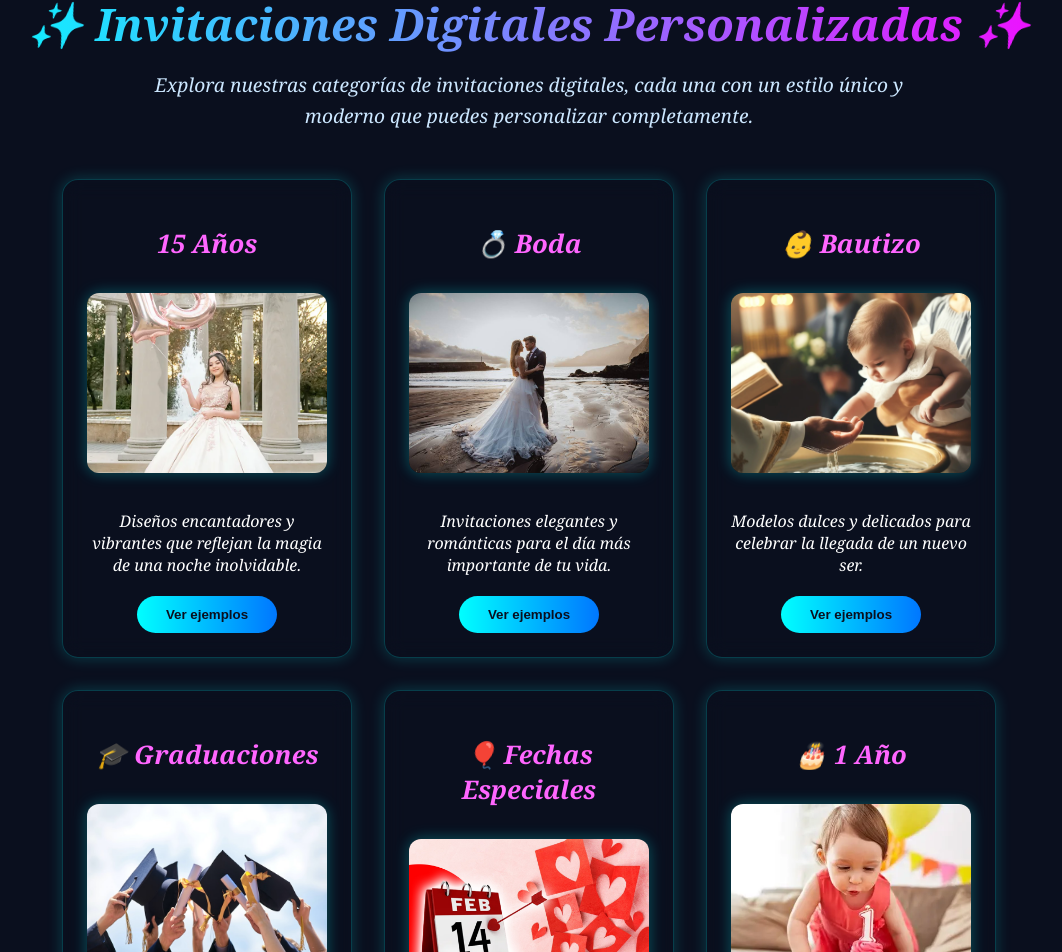
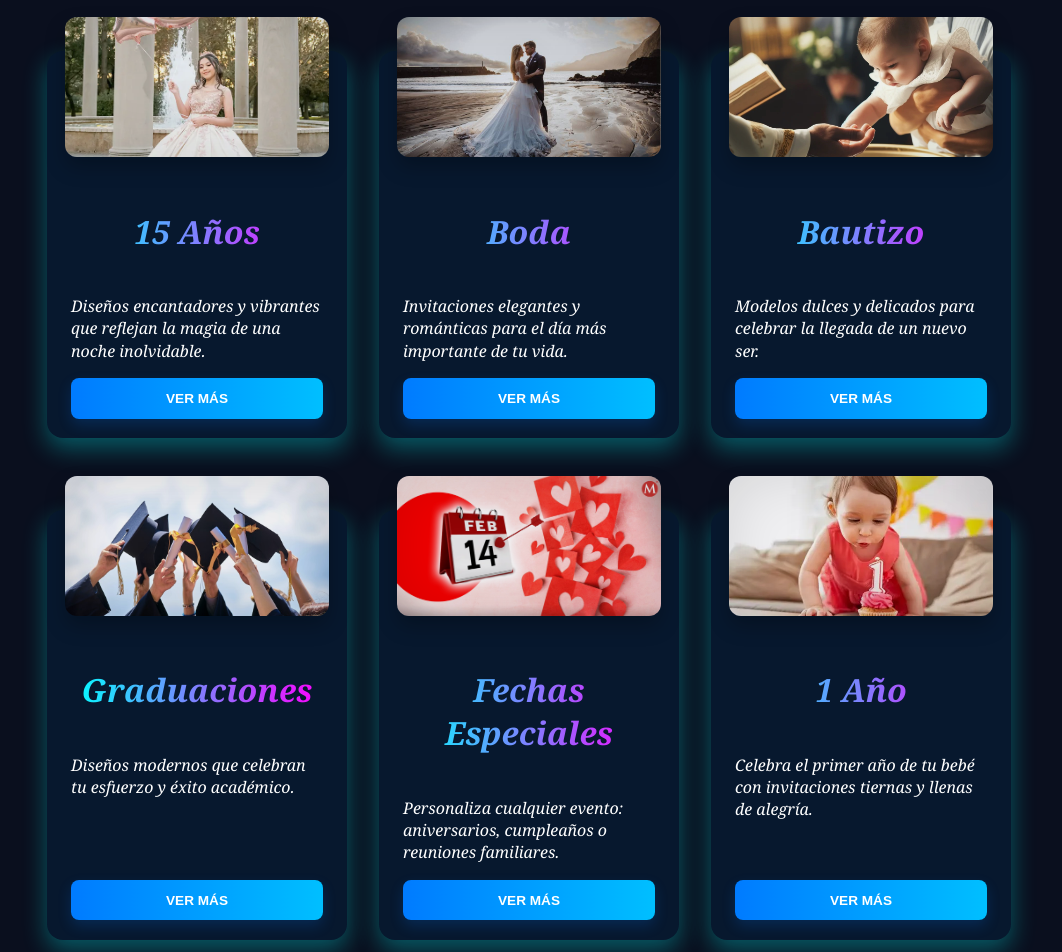
Before and after one commit to bleck09/BinvityQR, a React (Vite) app: page /#/ in a window 1280 px wide. Shown: the part 1823-2775 px from the top of the page, without its empty margins (111-1173 px from the left). Built offline with nearby package versions, Linux system fonts and the light colour scheme.

Commit message:
Codigo mejorado Bonito

```diff
--- a/src/components/secciones/catagolo/Catalogo.css
+++ b/src/components/secciones/catagolo/Catalogo.css
@@ -1,3 +1,4 @@
+/* ========== Mantengo tus reglas globales (sin cambios) ========== */
 .products-section {
   min-height: 100vh;
   padding: 4rem 2rem;
@@ -13,11 +14,10 @@
   font-size: 2.8rem;
   margin-bottom: 1rem;
   background: linear-gradient(90deg, #00ffff, #ff00ff);
-  background-clip: text; /* ✅ propiedad estándar */
-  -webkit-background-clip: text; /* para navegadores basados en WebKit (Chrome, Edge, Safari) */
+  background-clip: text;
+  -webkit-background-clip: text;
   -webkit-text-fill-color: transparent;
 }
-
 
 .products-subtitle {
   font-size: 1.2rem;
@@ -25,6 +25,7 @@
   margin: 0 auto 3rem auto;
   line-height: 1.6;
   color: #cce7ff;
+  margin-bottom: 5rem;
 }
 
 .categorias-container {
@@ -34,74 +35,127 @@
   gap: 2rem;
 }
 
-.categoria-card {
-  background: rgba(10, 15, 30, 0.6);
-  border: 1px solid rgba(0, 255, 255, 0.2);
-  border-radius: 16px;
-  padding: 1.5rem;
-  width: 290px;
-  backdrop-filter: blur(10px);
-  box-shadow: 0 0 15px rgba(0, 255, 255, 0.2);
-  transition: all 0.3s ease;
-  text-align: center;
+/* =================== Estilos únicos de los cards (prefijo bk-) =================== */
+/* =================== Estilos únicos de los cards (ajustado y uniforme) =================== */
+
+/* Card principal */
+.bk-card {
+  position: relative;
+  display: flex;
+  flex-direction: column;
+  width: 300px;
+  border-radius: 1rem;
+  background: #07182E;
+  color: #333;
+  overflow: visible;
+  box-shadow: 0 10px 25px rgba(0, 255, 255, 0.315);
+  transition: transform 0.3s ease, box-shadow 0.3s ease;
+  min-height: 320px; /* ✅ todos los cards tendrán la misma altura */
+  margin-bottom: 2.5rem; /* ✅ evita que se tapen entre sí */
 }
 
-.categoria-card:hover {
-  transform: scale(1.05);
-  box-shadow: 0 0 30px rgba(255, 0, 255, 0.4);
+/* Hover */
+.bk-card:hover {
+  transform: translateY(-8px);
+  box-shadow: 0 15px 35px rgba(255, 0, 255, 0.623);
 }
 
-.categoria-imagen {
-  width: 100%;
-  height: 180px;
-  object-fit: cover;
+/* Cabecera: imagen sobresaliente */
+.bk-card__header {
+  height: 140px;
+  margin: 0 18px;
+  margin-top: -34px;
   border-radius: 12px;
-  margin-bottom: 1rem;
-  box-shadow: 0 0 15px rgba(0, 255, 255, 0.3);
+  background-size: cover;
+  background-position: center;
+  background-repeat: no-repeat;
+  box-shadow: 0 10px 20px rgba(0, 0, 0, 0.25),
+              inset 0 0 60px rgba(0, 0, 0, 0.12);
+  background-blend-mode: overlay;
+  background-color: rgba(2, 6, 23, 0.06);
+  flex-shrink: 0;
 }
 
-.categoria-card h2 {
-  font-size: 1.6rem;
-  margin-bottom: 2rem;
-  color: #ff66ff;
+/* Cuerpo */
+.bk-card__body {
+  flex-grow: 1; /* ✅ asegura que el cuerpo ocupe espacio uniforme */
+  padding: 1.6rem 1.5rem 1rem;
+  text-align: left;
+  display: flex;
+  flex-direction: column;
+  justify-content: flex-start;
 }
 
-.categoria-descripcion {
+/* Título */
+.bk-card__title {
+  font-size: 2rem;
+  background: linear-gradient(90deg, #00ffff, #ff00ff);
+  background-clip: text;
+  -webkit-background-clip: text;
+  -webkit-text-fill-color: transparent;
+  text-align: center; /* ✅ Centra horizontalmente el texto */
+  width: 100%; /* ✅ Asegura que ocupe todo el ancho del contenedor */
+  display: block; /* ✅ Para que se comporte como un elemento de bloque */
+}
+
+/* Descripción */
+.bk-card__desc {
   font-size: 1rem;
   color: #ffffff;
-  margin-bottom: 1.2rem;
   line-height: 1.4;
+  margin-bottom: auto; /* ✅ empuja el botón hacia abajo */
 }
 
-.btn-vermas {
-  background: linear-gradient(90deg, #00ffff, #0077ff);
-  color: #0a0f1e;
-  border: none;
-  border-radius: 2rem;
-  padding: 0.7rem 1.8rem;
-  font-weight: bold;
-  cursor: pointer;
-  transition: all 0.3s ease;
-  text-decoration: none;
+/* Footer / botón */
+.bk-card__footer {
+  padding: 0 1.5rem 1.2rem;
+  padding-top: 0;
+  margin-top: auto;
 }
 
-.btn-vermas:hover {
-  transform: scale(1.05);
-  background: linear-gradient(90deg, #0077ff, #00ffff);
-  box-shadow: 0 0 20px rgba(0, 255, 255, 0.5);
+.bk-card__btn {
+  width: 100%;
+  padding: 0.8rem;
+  background: linear-gradient(90deg, #007bff, #00bfff);
+  color: white;
+  font-weight: 700;
+  text-transform: uppercase;
+  font-size: 0.85rem;
+  border: none;
+  border-radius: 8px;
+  box-shadow: 0 6px 14px rgba(0, 123, 255, 0.18);
+  transition: all 0.25s ease;
+  cursor: pointer;
 }
 
-/* Responsive */
+.bk-card__btn:hover {
+  transform: scale(1.03);
+  box-shadow: 0 10px 30px rgba(0, 191, 255, 0.25);
+  background: linear-gradient(90deg, #00bfff, #007bff);
+}
+
+/* =================== Responsive =================== */
+@media (max-width: 1024px) {
+  .bk-card {
+    width: 280px;
+    min-height: 300px;
+  }
+  .bk-card__header {
+    height: 130px;
+    margin-top: -30px;
+  }
+}
+
 @media (max-width: 768px) {
-  .products-title {
-    font-size: 2.2rem;
+  .bk-card {
+    width: 92%;
+    max-width: 420px;
+    min-height: 300px;
   }
 
-  .categoria-card {
-    width: 90%;
-  }
-
-  .products-subtitle {
-    font-size: 1rem;
+  .bk-card__header {
+    height: 160px;
+    margin: 0 12px;
+    margin-top: -48px;
   }
 }
--- a/src/components/secciones/catagolo/Catalogo.jsx
+++ b/src/components/secciones/catagolo/Catalogo.jsx
@@ -17,35 +17,35 @@ const Catalogo = () => {
       imagen: quinceAnios,
     },
     {
-      titulo: "💍 Boda",
+      titulo: "Boda",
       descripcion:
         "Invitaciones elegantes y románticas para el día más importante de tu vida.",
       imagen: boda,
     },
     {
-      titulo: "👶 Bautizo",
+      titulo: "Bautizo",
       descripcion:
         "Modelos dulces y delicados para celebrar la llegada de un nuevo ser.",
       imagen: bautizo,
     },
     {
-      titulo: "🎓 Graduaciones",
+      titulo: "Graduaciones",
       descripcion:
         "Diseños modernos que celebran tu esfuerzo y éxito académico.",
       imagen: graduacion,
     },
     {
-      titulo: "🎈 Fechas Especiales",
+      titulo: "Fechas Especiales",
       descripcion:
         "Personaliza cualquier evento: aniversarios, cumpleaños o reuniones familiares.",
       imagen: fechasEspeciales,
     },
     {
-      titulo: "🎂 1 Año",
+      titulo: "1 Año",
       descripcion:
-        "Celebra el primer año de tu bebé con invitaciones tiernas y llenas de alegría para este momento tan especial.",
+        "Celebra el primer año de tu bebé con invitaciones tiernas y llenas de alegría.",
       imagen: unanio,
-    }
+    },
   ];
 
   return (
@@ -55,7 +55,6 @@ const Catalogo = () => {
       animate={{ opacity: 1, y: 0 }}
       transition={{ duration: 1.2 }}
     >
-      {/* título principal */}
       <motion.h1
         className="products-title"
         initial={{ opacity: 0, y: -40 }}
@@ -65,7 +64,6 @@ const Catalogo = () => {
         ✨ Invitaciones Digitales Personalizadas ✨
       </motion.h1>
 
-      {/* subtítulo */}
       <motion.p
         className="products-subtitle"
         initial={{ opacity: 0, y: 30 }}
@@ -76,45 +74,29 @@ const Catalogo = () => {
         estilo único y moderno que puedes personalizar completamente.
       </motion.p>
 
-      {/* tarjetas animadas */}
       <div className="categorias-container">
         {categorias.map((cat, index) => (
           <motion.div
             key={index}
-            className="categoria-card"
+            className="bk-card"               /* CLASE RENOMBRADA */
             initial={{ opacity: 0, y: 60 }}
             whileInView={{ opacity: 1, y: 0 }}
             transition={{ duration: 0.8, delay: index * 0.2 }}
             viewport={{ once: true }}
           >
-            <motion.h2
-              initial={{ opacity: 0, y: 20 }}
-              whileInView={{ opacity: 1, y: 0 }}
-              transition={{ delay: 0.2, duration: 0.6 }}
-            >
-              {cat.titulo}
-            </motion.h2>
-            <img
-              src={cat.imagen}
-              alt={cat.titulo}
-              className="categoria-imagen"
-            />
-            <motion.p
-              className="categoria-descripcion"
-              initial={{ opacity: 0, y: 20 }}
-              whileInView={{ opacity: 1, y: 0 }}
-              transition={{ delay: 0.4, duration: 0.7 }}
-            >
-              {cat.descripcion}
-            </motion.p>
+            <div
+              className="bk-card__header"    /* CLASE RENOMBRADA */
+              style={{ backgroundImage: `url(${cat.imagen})` }}
+            ></div>
 
-            <motion.button
-              className="btn-vermas"
-              whileHover={{ scale: 1.08 }}
-              whileTap={{ scale: 0.96 }}
-            >
-              Ver ejemplos
-            </motion.button>
+            <div className="bk-card__body">  {/* CLASE RENOMBRADA */}
+              <h2 className="bk-card__title">{cat.titulo}</h2>
+              <p className="bk-card__desc">{cat.descripcion}</p>
+            </div>
+
+            <div className="bk-card__footer"> {/* CLASE RENOMBRADA */}
+              <button className="bk-card__btn">Ver más</button>
+            </div>
           </motion.div>
         ))}
       </div>
--- a/src/components/secciones/nosotros/Nosotros.css
+++ b/src/components/secciones/nosotros/Nosotros.css
@@ -1,6 +1,5 @@
 .nosotros-section {
   max-width: 900px;
-  margin: 5rem auto;
   padding: 3rem;
   text-align: center;
   font-family: 'Georgia', serif;
@@ -47,7 +46,7 @@
 @media (max-width: 768px) {
   .nosotros-section {
     padding: 2rem;
-    margin: 3rem 1rem;
+
   }
 
   .nosotros-titulo {
```
Also changed, not shown: 3 other files (tests, documents, lock files or other folders).
